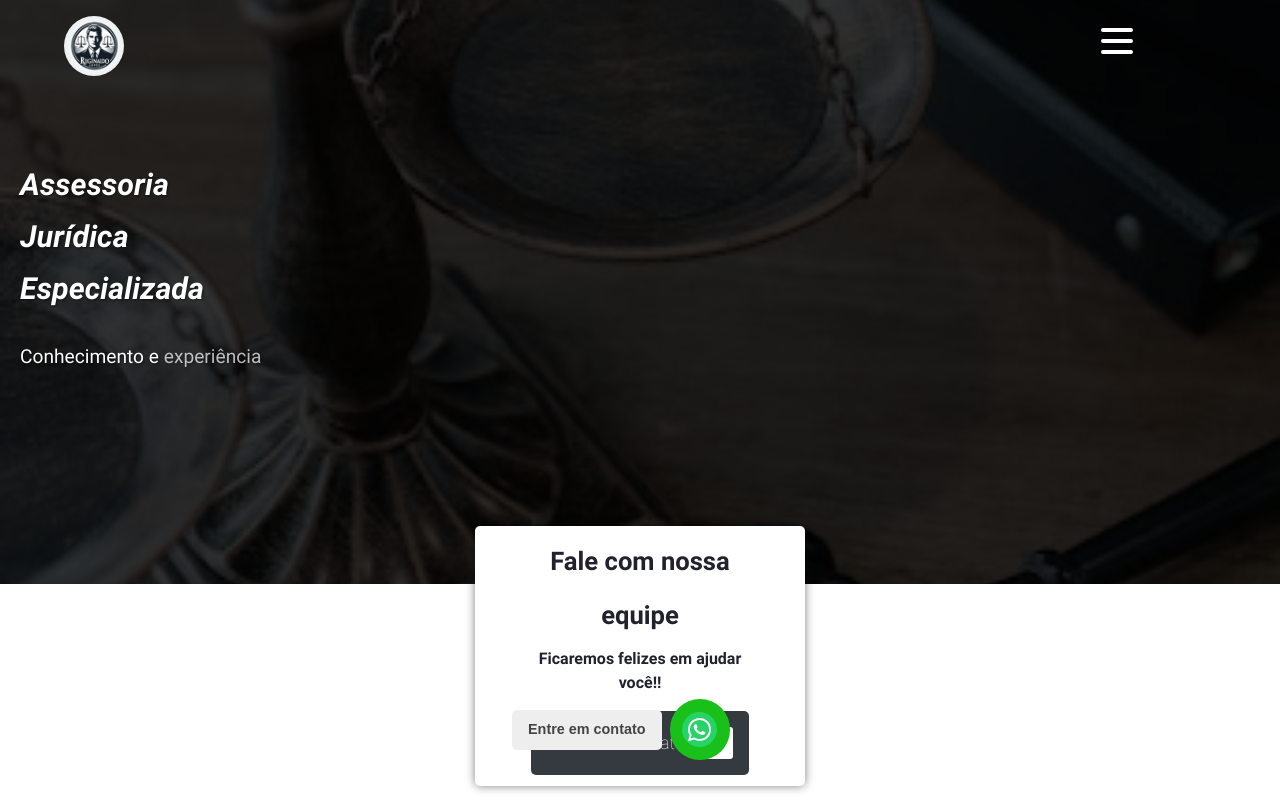
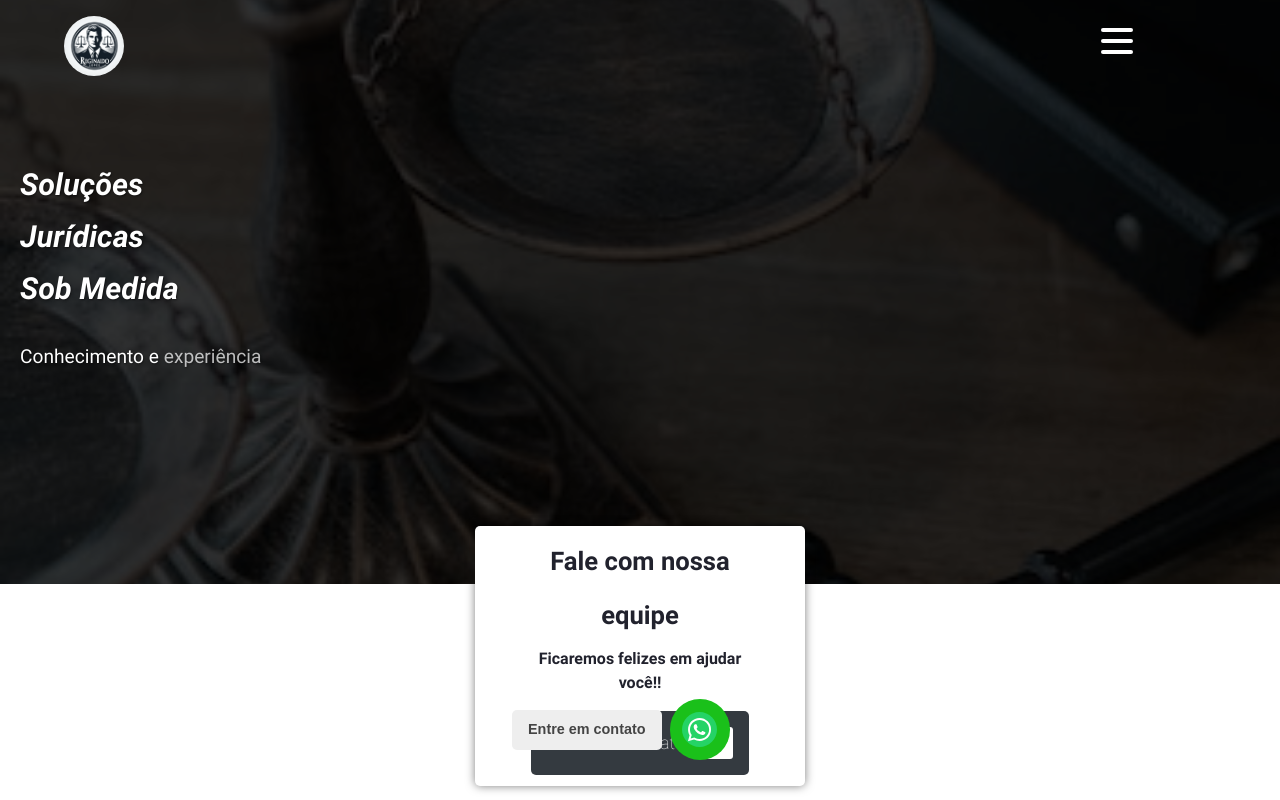
Before and after one commit to felipemali/Advocacy, a React (Vite) app: page / in a window 1280 px wide. Shown: the top 800 px of the page. Built offline with nearby package versions, Linux system fonts and the light colour scheme.

Commit message:
change title and header

```diff
--- a/index.html
+++ b/index.html
@@ -28,7 +28,7 @@
         "logo": "https://imgur.com/a/ZLxT4tu"
       }
     </script>
-    <title>Advocacia Lopes</title>
+    <title>Lopes Advocacia</title>
   </head>
   <body>
     <div id="root"></div>
--- a/src/components/Header/index.tsx
+++ b/src/components/Header/index.tsx
@@ -28,9 +28,9 @@ const Header = () => {
           </div>
         </div> */}
         <div className="index-subtitle miraculous-effect">
-          <p>Assessoria</p>
-          <p>Jurídica</p>
-          <p>Especializada</p>
+          <p>Soluções</p>
+          <p>Jurídicas </p>
+          <p>Sob Medida</p>
 
           <span className="subtitle2">{animetedText}</span>
         </div>{" "}
```
